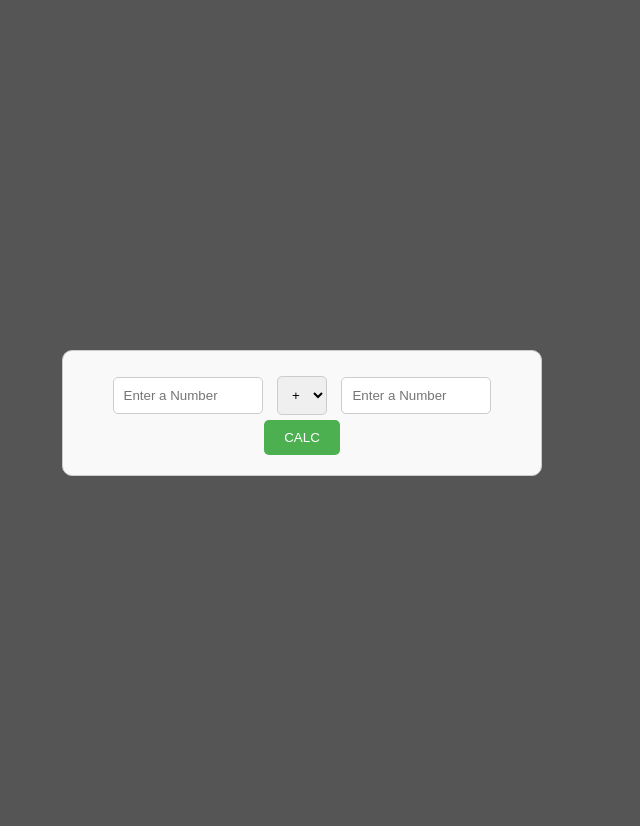
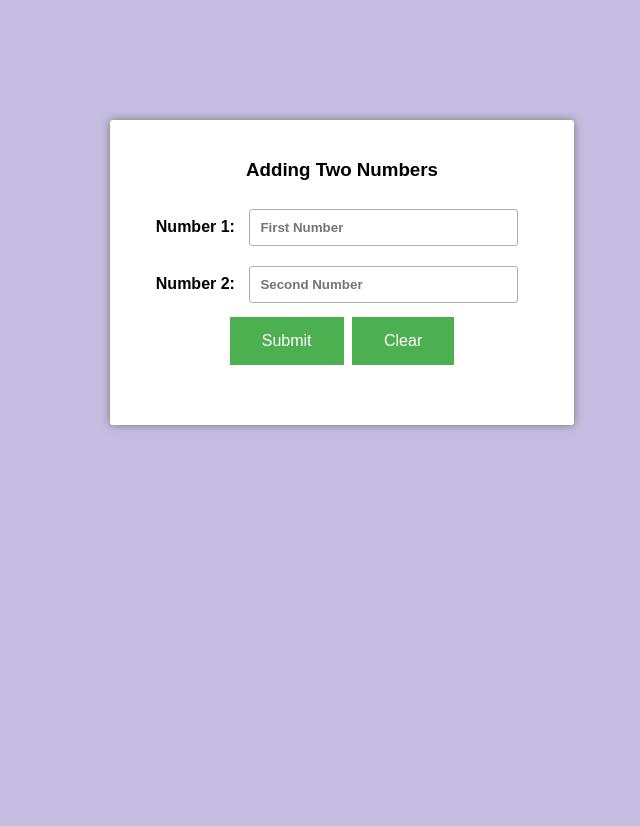
Before and after one commit to sudo-chmod/HTTP-Server, a PHP site: page / in a window 1280 px wide. Shown: the whole page, without its empty margins (338-978 px from the left). After the commit the page ends 430 px from the top, so only its background shows below. Run offline with PHP 8.4, Linux system fonts and the light colour scheme; some libraries are stand-ins or nearby versions.

Commit message:
upload index.php

```diff
--- a/htdocs/index.php
+++ b/htdocs/index.php
@@ -1,60 +1,122 @@
 <html>
 <style>
 body {
+    overflow: hidden;
+    margin: 0px;
+    padding: 0px;
     font-family: Arial, sans-serif;
-    text-align: center;
-    margin: 100px auto;
-    background-color: #555555;
+    background: #c5bde1;
 }
 
-form {
-    display: inline-block;
-    padding: 20px;
-    border: 1px solid #ccc;
-    background-color: #f9f9f9;
-    border-radius: 10px;
-    margin: 250px 400px;
+div {
+    color: #FF0000;
 }
 
-input[type="text"],
-select {
-    padding: 10px;
-    margin: 5px;
-    border: 1px solid #ccc;
-    border-radius: 5px;
-    width: 150px;
+#form {
+    color: #000;
+    border: 0px solid #afafaf;
+    font-weight: bold;
+    width: 30%;
+    margin-left: 35%;
+    margin-top: 120px;
+    text-align: center;
+    padding: 40px;
+    padding-top: 20px;
+    border-radius: 3px;
+    box-shadow: 0px 0px 8px #777;
+    background: rgba(255, 255, 255, 255);
 }
 
-select {
-    width: 50px;
+input {
+    color: #777;
+    font-weight: bold;
+    width: 70%;
+    padding: 10px;
+    margin: 10px;
+    border: 1px solid #afafaf;
+    border-radius: 3px;
+    background: rgba(255, 255, 255, 0.5);
+    outline: none;
 }
 
-input[type="submit"] {
-    padding: 10px 20px;
-    background-color: #4caf50;
-    color: #fff;
+button {
+    background-color: #4CAF50;
     border: none;
-    border-radius: 5px;
+    color: white;
+    padding: 15px 32px;
+    text-align: center;
+    text-decoration: none;
+    display: inline-block;
+    font-size: 16px;
+    margin: 4px 2px;
     cursor: pointer;
-}
-
-input[type="submit"]:hover {
-    background-color: #45a049;
 }
 </style>
 
 <body>
-    <form action="calc.php" method="post">
-        <input type="text" name="n1" placeholder="Enter a Number" />
-        <select name="op">
-            <option value="add">+</option>
-            <option value="sub">-</option>
-            <option value="mul">x</option>
-            <option value="div">/</option>
-        </select>
-        <input type="text" name="n2" placeholder="Enter a Number" />
-        <input type="submit" value="CALC">
-    </form>
+    <div id="form">
+        <h3>Adding Two Numbers</h3>
+        <div class="text-success" style="text-align: center" id="error">
+        </div>
+        <form action="form.php">
+            <label for="numb1">Number 1:</label>
+            <input type="text" name="numb1" id="numb1" placeholder="First Number" />
+            <br>
+            <label for="numb2">Number 2:</label>
+            <input type="text" name="numb2" id="numb2" placeholder="Second Number" />
+            <br>
+            <button name="submit" class="btn btn-primary" type="submit">Submit</button>
+            <button type="reset" name="clear" class="btn btn-primary">Clear</button>
+        </form>
+
+    </div>
+    <script type="text/javascript" src="jquery-3.2.1.min.js"></script>
+    <script>
+    $(document).ready(function() {
+        $("form").submit(function() {
+            var numb1 = $("#numb1").val();
+            var numb2 = $("#numb2").val();
+
+            var pat = /^[0-9]+$/; //old nic
+
+
+            if (numb1 == "") {
+                $("#error").text("Enter a value");
+                $("#numb1").focus();
+                return false;
+            }
+
+            if (!numb1.match(pat)) {
+                $("#error").text("Enter a number");
+                $("#numb1").focus();
+                return false;
+            }
+
+            if (numb2 == "") {
+                $("#error").text("Enter a value");
+                $("#numb2").focus();
+                return false;
+            }
+            if (!numb2.match(pat)) {
+                $("#error").text("Enter a number");
+                $("#numb1").focus();
+                return false;
+            }
+
+        });
+    });
+    </script>
+    <script>
+    function displayMsg(m) {
+        var r = confirm("Do You want to " + m);
+        if (r) {
+            return true;
+        } else {
+            return false;
+        }
+    }
+    </script>
+
 </body>
 
 </html>
```
